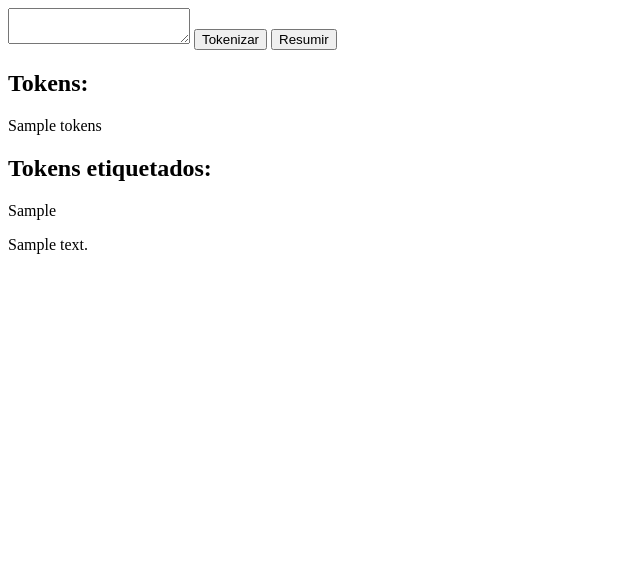
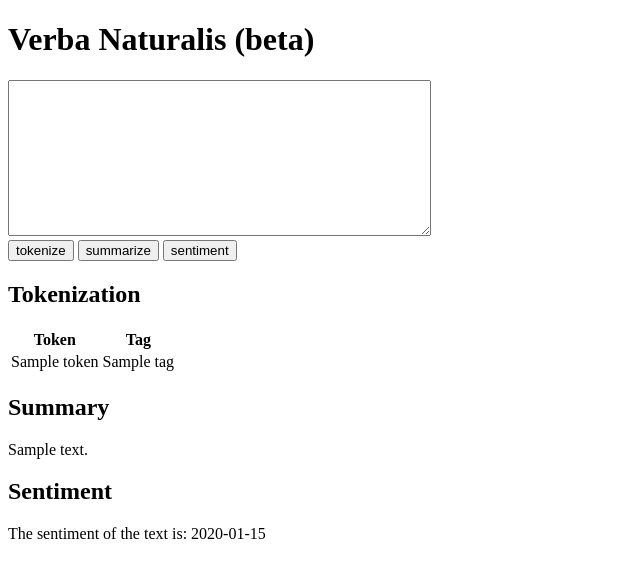
Before and after one commit to Paraguanads/Verba-Naturalis, a Flask app: template templates/index.html in a window 1280 px wide. Shown: the top 578 px of the page, without its empty margins (0-640 px from the left). Run offline with Flask 2, Linux system fonts and the light colour scheme; the template is opened without the code that fills it: most values are stand-ins (such as "Sample title", 1, 10 or a date in 2020); parts of the project's set-up code (start-up, migrations or seed data) failed here and were passed over.

Commit message:
Improvements
Sentiment Analysis was added but is not working atm.
Some improvements as well on the static index.
Tokenization works neat, but an index and cloud with words will be added as well.

```diff
--- a/main.py
+++ b/main.py
@@ -16,6 +16,25 @@ model = BartForConditionalGeneration.from_pretrained('bart-large-cnn')
 model.to(device)
 tokenizer = BartTokenizer.from_pretrained('bart-large-cnn')
 
+# Function to predict sentiment on text
+def predict_sentiment(text, model, tokenizer, device):
+    input_ids = tokenizer.encode(text, return_tensors='pt').to(device)
+    # Add a batch dimension to the input tensor
+    input_ids = input_ids.unsqueeze(0)
+    logits = model(input_ids)[0]
+    # Remove the batch dimension from the logits tensor
+    logits = logits.squeeze(0)
+    # Convert logits to a Python scalar
+    logits = logits.tolist()[0]
+    if logits > 0:
+        return "positive"
+    else:
+        return "negative"
+
+# Sentiment analysis
+from nltk.sentiment import SentimentIntensityAnalyzer
+sia = SentimentIntensityAnalyzer()
+
 # Summarize a text
 def generate_summary(text, model, tokenizer, device, max_length=1024):
     input_ids = tokenizer.encode(text, return_tensors='pt').to(device)
@@ -23,7 +42,7 @@ def generate_summary(text, model, tokenizer, device, max_length=1024):
     summary_text = tokenizer.decode(summary_ids[0], skip_special_tokens=True)
     return summary_text
 
-# main function, processing the input with the selected option, also print errors for debug purposes
+# main function, processing the input with the selected option, also print errors for debugging purposes
 @app.route('/', methods=["GET", "POST"])
 def home():
     if request.method == "POST":
@@ -46,8 +65,17 @@ def home():
                 return render_template("index.html", error=str(e))
 
             return render_template("index.html", summary=summary)
+        elif request.form["submit"] == "sentiment":
+            try:
+                sentiment = predict_sentiment(model, tokenizer, device, text)
+            except Exception as e:
+                print(e)  # Print error if exists
+                return render_template("index.html", error=str(e))
+
+            return render_template("index.html", sentiment=sentiment)
 
     return render_template("index.html")
+
 # Run the app
 if __name__ == "__main__":
     app.run()
--- a/templates/index.html
+++ b/templates/index.html
@@ -1,20 +1,43 @@
-<form method="POST" action="{{ url_for('home') }}">
-  <textarea name="input"></textarea>
-  <button type="submit" name="submit" value="tokenize">Tokenizar</button>
-  <button type="submit" name="submit" value="summarize">Resumir</button>
+<!DOCTYPE html>
+<html lang="en">
+<head>
+    <meta charset="UTF-8">
+    <title>Verba Naturalis (beta)</title>
+</head>
+<h1>Verba Naturalis (beta)</h1>
+<form method="post">
+    <textarea name="input" rows="10" cols="50"></textarea>
+    <br>
+    <input type="submit" name="submit" value="tokenize">
+    <input type="submit" name="submit" value="summarize">
+    <input type="submit" name="submit" value="sentiment">
 </form>
-
 {% if tokens %}
-  <h2>Tokens:</h2>
-  <p>{{ tokens }}</p>
-  <h2>Tokens etiquetados:</h2>
-  <p>{{ tagged_tokens }}</p>
+<h2>Tokenization</h2>
+<table>
+    <tr>
+        <th>Token</th>
+        <th>Tag</th>
+    </tr>
+    {% for token, tag in tagged_tokens %}
+    <tr>
+        <td>{{ token }}</td>
+        <td>{{ tag }}</td>
+    </tr>
+    {% endfor %}
+</table>
+{% endif %}
+{% if summary %}
+<h2>Summary</h2>
+<div id="summary">{{ summary }}</div>
+{% endif %}
+{% if sentiment %}
+<h2>Sentiment</h2>
+<p>The sentiment of the text is: {{ sentiment }}</p>
+{% endif %}
+{% if error %}
+<h2>Error</h2>
+<p>{{ error }}</p>
 {% endif %}
 
-{% if summary %}
-    {% if summary != "" %}
-        <p>{{ summary }}</p>
-    {% else %}
-        <p>Lo siento, no se puede resumir el texto.</p>
-    {% endif %}
-{% endif %}
+</body>
```
Also changed, not shown: static/loading.gif (added).
